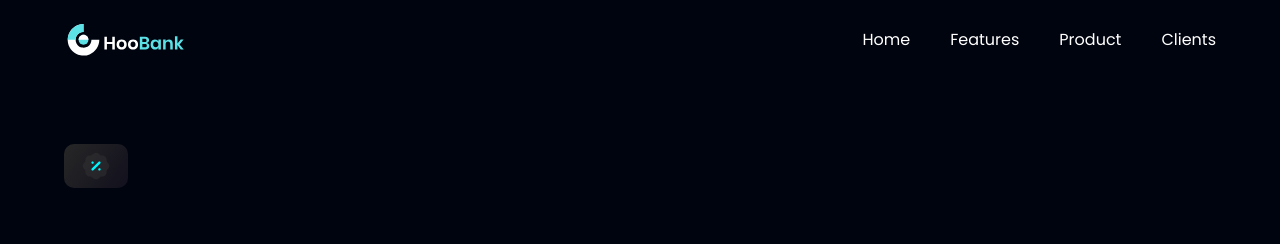
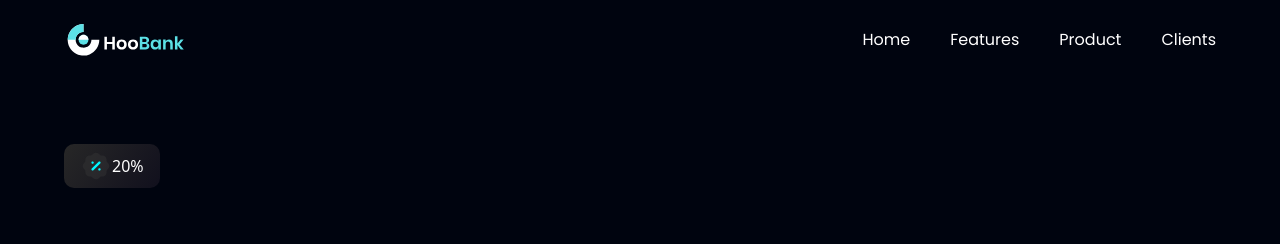
Before and after one commit to anilbhangay/Developer-Work, a React (Vite) app in the folder Payment-HooBank/Payment-HooBank/: page / in a window 1280 px wide. Shown: the top 244 px of the page. Built offline with nearby package versions, Linux system fonts and the light colour scheme.

Commit message:
Fixed some error in jsx

```diff
--- a/Payment-HooBank/Payment-HooBank/src/components/Hero.jsx
+++ b/Payment-HooBank/Payment-HooBank/src/components/Hero.jsx
@@ -9,6 +9,7 @@ const Hero = () =>  (
           <div className="flex flex-row items-center py-[6px] px-4 bg-discount-gradient rounded-[10px] mb-2">
               <img src={discount} alt="discount"
              className='w-[32px] h-[32px]' />
+               <span className='text-white'>20%</span>
 
           </div>
       </div>
```
